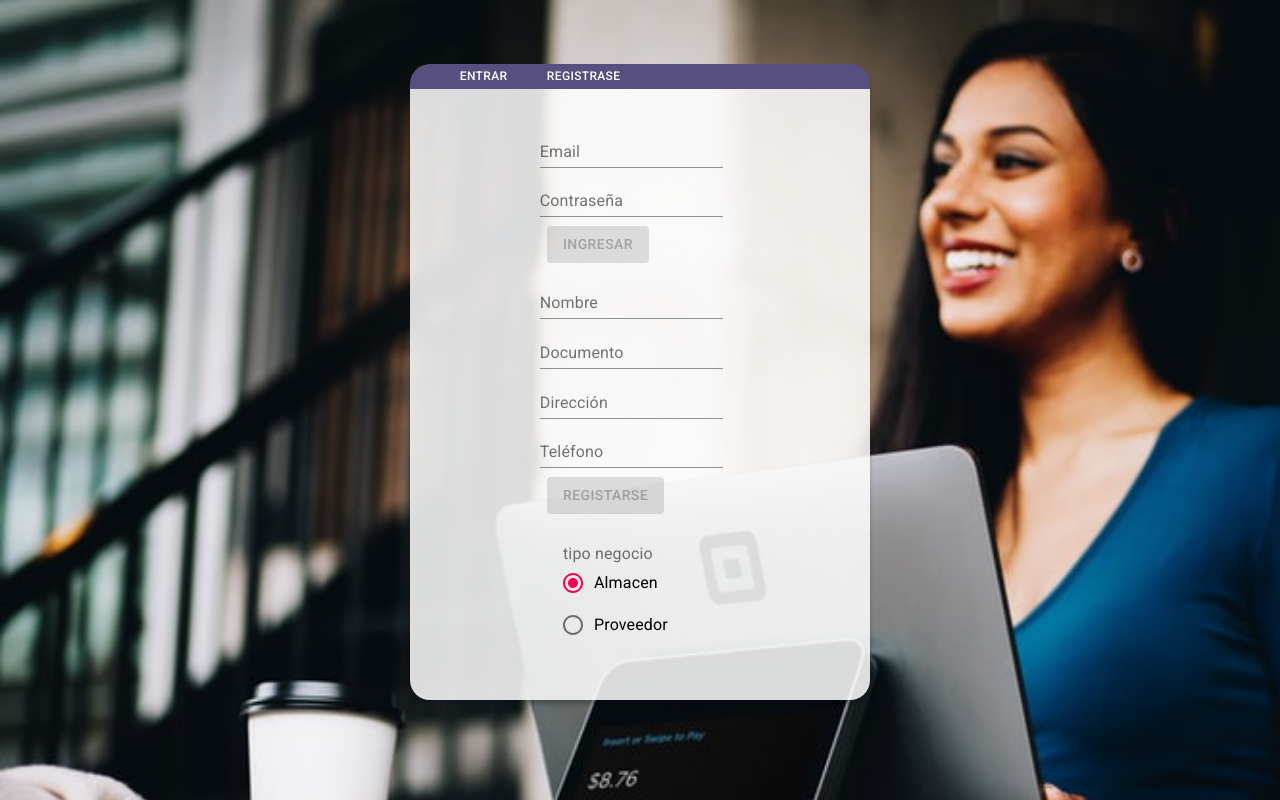
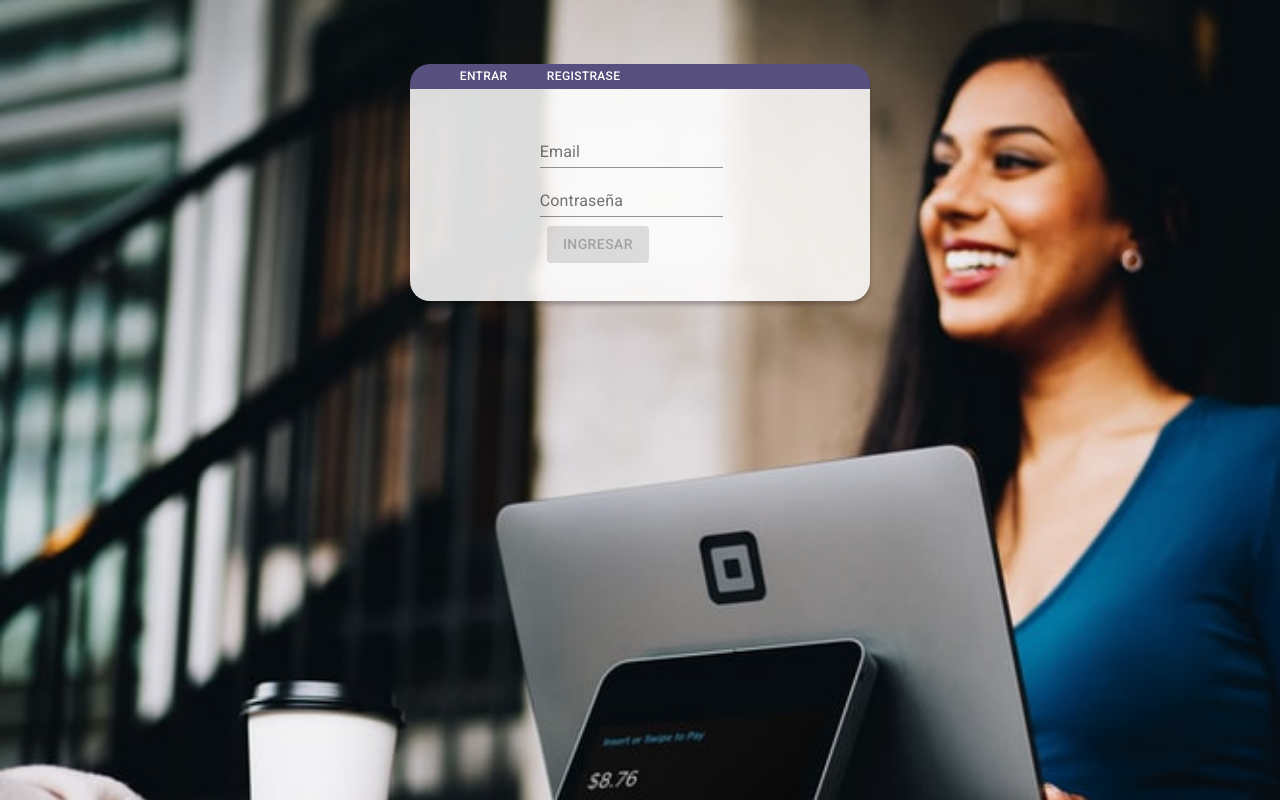
Before and after one commit to jbrandlondoo/simp, a React (Create React App) app: page / in a window 1280 px wide. Built offline with nearby package versions, Linux system fonts and the light colour scheme.

Commit message:
function change beetwen login and userRegister

```diff
--- a/src/App.js
+++ b/src/App.js
@@ -16,6 +16,7 @@ function App(props) {
       {
       // !autenticate?<Home/>:<Login/>
       <Login/>
+      // <Home/>
       }
     </div>
   );
--- a/src/components/button/buttonBar.js
+++ b/src/components/button/buttonBar.js
@@ -28,10 +28,10 @@ const ButtonsBar = props => {
     let classes = useStyles()
     return(
         <div className={classes.container}>
-            <Button type="button" className={classes.button} >
+            <Button type="button" className={classes.button} onClick={( ) => props.handleOnClick(true)}>
                 Entrar
             </Button >
-            <Button type="button" className={classes.button} >
+            <Button type="button" className={classes.button} onClick={( ) => props.handleOnClick(false)}>
                 Registrase
             </Button >
         </div>
--- a/src/components/form/Form.js
+++ b/src/components/form/Form.js
@@ -1,10 +1,10 @@
-import React from 'react'
+import React,{ useState } from 'react'
 import Container from '@material-ui/core/Container'
 import Login from './login/login'
 import UserRegister from '../../screen/UserRegister/UserRegister.js'
 import { makeStyles } from '@material-ui/core/styles'
 import ButtonBar from './../button/buttonBar'
-import RegisterStore from './../form/registerStore/registerStore'
+// import RegisterStore from './../form/registerStore/registerStore'
 
 const useStyles = makeStyles(theme => ({
     main:{
@@ -36,24 +36,23 @@ const useStyles = makeStyles(theme => ({
         width:'100%',
         textAlign:'center'
     }
-}))
+}));
 
 const Forms = props => {
-    let classes = useStyles()
+    let [isRegistered,setIsRegistered] = useState(true);
+    let classes = useStyles();
     return(
         <Container className={classes.main}>
         <Container className={classes.barOptions}>
-            <ButtonBar/>
+            <ButtonBar handleOnClick={setIsRegistered}/>
         </Container>
         <Container className={classes.container}>
             <Container className={classes.containerFormRegister}>
-                {/* <Login/> */}
-                <Login/>
-                <UserRegister/>
+                {isRegistered?<Login/>:<UserRegister/>}
             </Container>
         </Container>
         </Container>
-    )
+    );
 }
 
-export default Forms
+export default Forms;
--- a/src/screen/UserRegister/UserRegister.js
+++ b/src/screen/UserRegister/UserRegister.js
@@ -153,11 +153,6 @@ const UserRegister = props => {
                             label="Teléfono"
                         />
                     </div>
-                    <div>
-                        <Button type="submit" disabled={pristine || submitting} variant="contained" color="primary" className={classes.button} >
-                            Registarse
-            </Button >
-                    </div>
 
                     <div className={classes.botones}>
                         <FormControl component="fieldset" className={classes.formControl}>
@@ -173,6 +168,13 @@ const UserRegister = props => {
                         </FormControl>
                     </div>
 
+                    <div>
+                        <Button type="submit" disabled={pristine || submitting} variant="contained" color="primary" className={classes.button} >
+                            Registarse
+            </Button >
+                    </div>
+
+
         </form>
     );
 }
```
